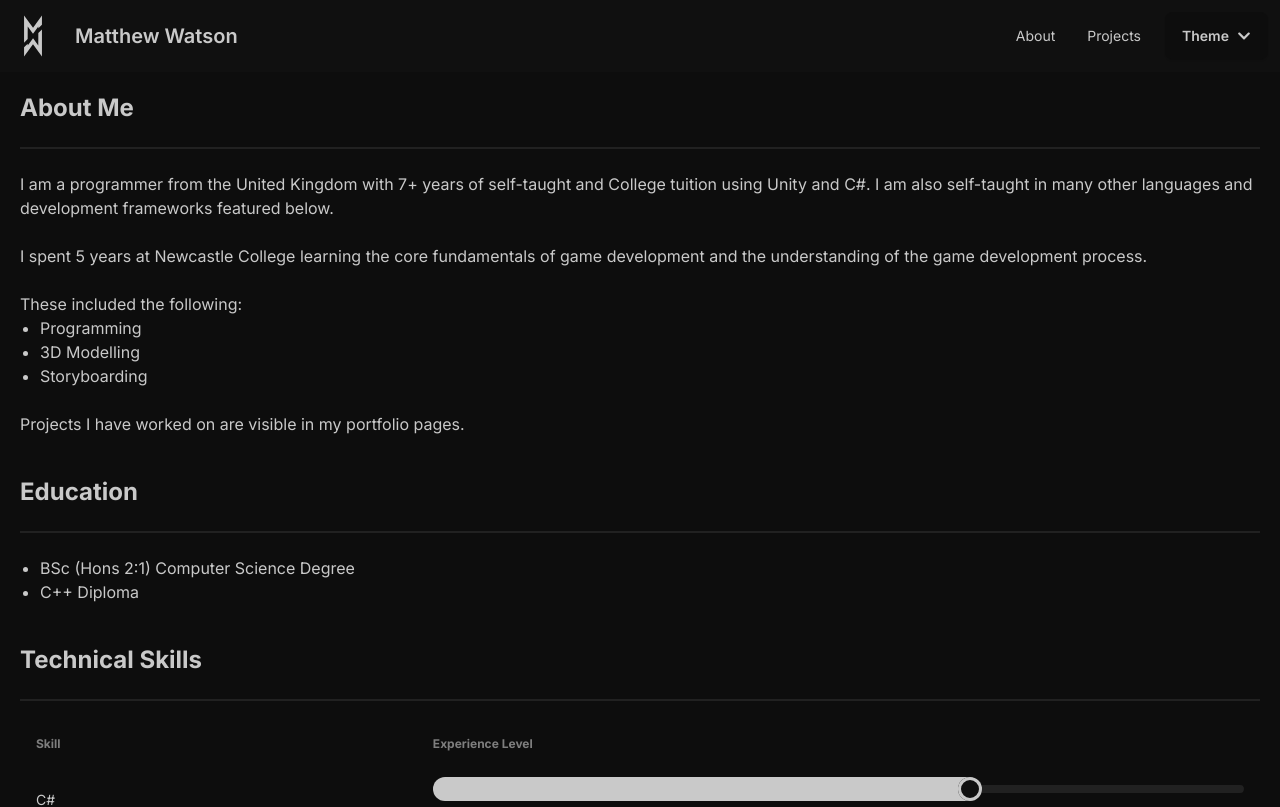
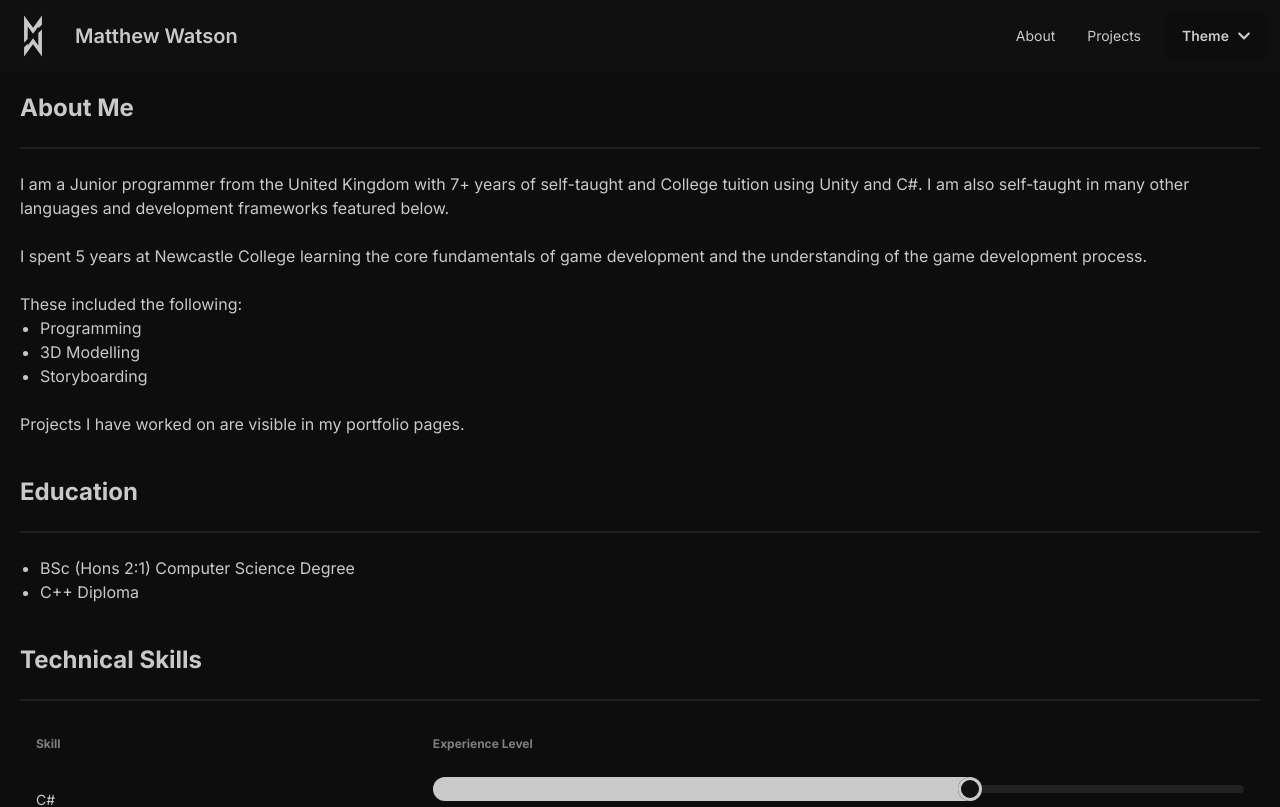
Before and after one commit to mw-138/mw-138.github.io, a Next.js app: page /about in a window 1280 px wide. Shown: the top 807 px of the page. Built offline with nearby package versions, Linux system fonts and the light colour scheme; a web font is replaced by a local one.

Commit message:
Update page.tsx

```diff
--- a/app/about/page.tsx
+++ b/app/about/page.tsx
@@ -69,9 +69,10 @@ const AboutPage = () => {
       <Navbar />
       <Section title="About Me">
         <p>
-          I am a programmer from the United Kingdom with 7+ years of self-taught
-          and College tuition using Unity and C#. I am also self-taught in many
-          other languages and development frameworks featured below.
+          I am a Junior programmer from the United Kingdom with 7+ years of
+          self-taught and College tuition using Unity and C#. I am also
+          self-taught in many other languages and development frameworks
+          featured below.
         </p>
         <br />
         <p>
```
